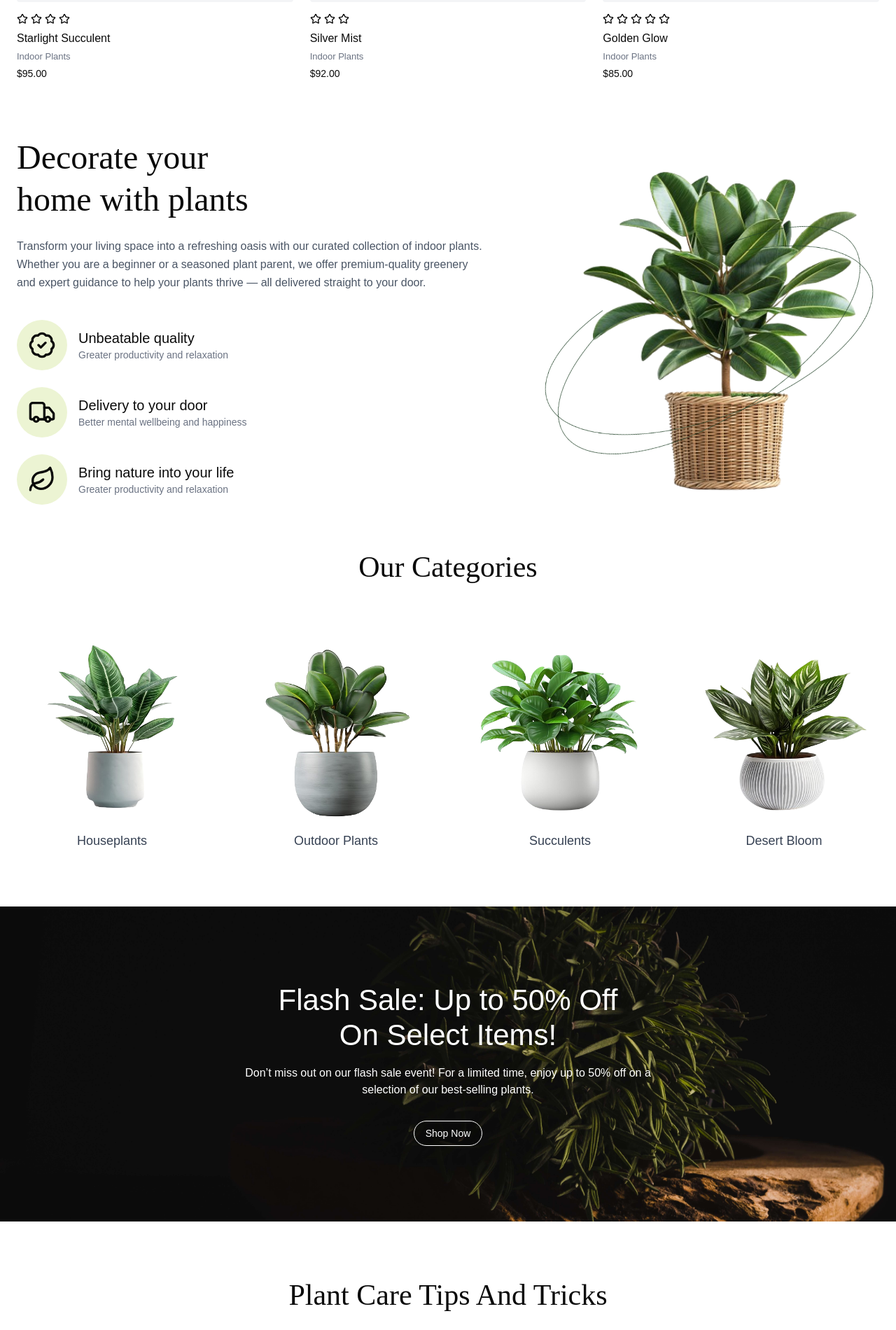
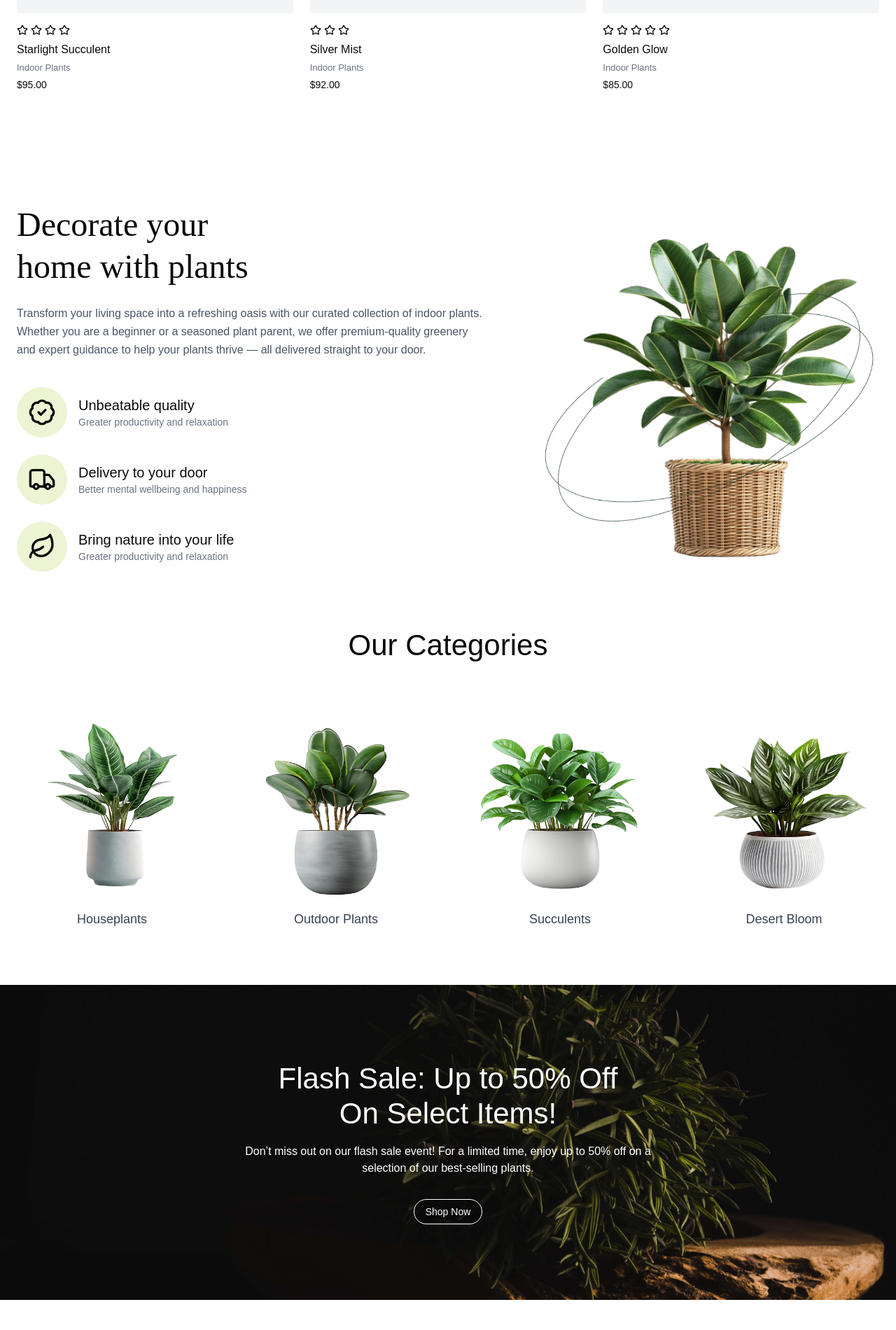
Before and after one commit to farhana988/Florish-frontend, a Next.js app: page / in a window 1280 px wide. Shown: the part 1540-3440 px from the top of the page at 70% size. Built offline with nearby package versions, Linux system fonts and the light colour scheme.

Commit message:
layout fixed

```diff
--- a/src/app/(userLayout)/layout.tsx
+++ b/src/app/(userLayout)/layout.tsx
@@ -8,15 +8,13 @@ import bannerConfig from "@/components/modules/home/banner/bannerConfig";
 
 const UserLayout = ({ children }: { children: React.ReactNode }) => {
   const pathname = usePathname();
-  const isHome = pathname === "/";
   const bannerData = bannerConfig[pathname];
   return (
     <>
       <Navbar />
       {bannerData && <Banner {...bannerData} />}
       <div
-        className={`max-w-7xl mx-auto min-h-screen space-y-16 lg:space-y-20
-         ${isHome ? "px-0" : "px-6 mt-20"} `}
+        className={`max-w-7xl mx-auto min-h-screen space-y-16 lg:space-y-20 px-6 mt-20 `}
       >
         {children}
       </div>
--- a/src/app/(userLayout)/page.tsx
+++ b/src/app/(userLayout)/page.tsx
@@ -9,16 +9,12 @@ import WhyChooseUs from "@/components/modules/home/why-choose-us/WhyChooseUs";
 const HomePage = () => {
   return (
     <>
-      <section className="px-6 ">
-        <WhyChooseUs />
-        <TrendingProducts />
-        <PromoSection />
-        <Categories />
-      </section>
+      <WhyChooseUs />
+      <TrendingProducts />
+      <PromoSection />
+      <Categories />
       <FlashSale />
-      <section className="px-6 ">
-        <PlantCareTips />
-      </section>
+      <PlantCareTips />
       <ShowcaseBanner />
     </>
   );
--- a/src/components/modules/about/AboutPage.tsx
+++ b/src/components/modules/about/AboutPage.tsx
@@ -7,12 +7,13 @@ const AboutPage = () => {
   return (
     <div className="space-y-16">
       <VisionSection />
-
-      <div className="w-screen relative left-1/2 right-1/2 -mx-[50vw] h-60 md:h-72 lg:h-96 xl:h-[450px]">
-        <Image src="/about.jpg" alt="about" fill className="object-cover" />
-        {/* Dark Overlay */}
-        <div className="absolute inset-0 bg-black opacity-60 z-10" />
-      </div>
+      <section className="mx-[-1.5rem]">
+        <div className=" relative h-60 md:h-72 lg:h-96 xl:h-[450px]">
+          <Image src="/about.jpg" alt="about" fill className="object-cover" />
+          {/* Dark Overlay */}
+          <div className="absolute inset-0 bg-black opacity-60 z-10" />
+        </div>
+      </section>
 
       <CoreValuesSection />
       <MissionSection />
--- a/src/components/modules/home/ShowcaseBanner/ShowcaseBanner.tsx
+++ b/src/components/modules/home/ShowcaseBanner/ShowcaseBanner.tsx
@@ -4,7 +4,11 @@ import React from "react";
 
 const ShowcaseBanner = () => {
   return (
-    <section className="relative h-52 md:h-72 lg:h-96 xl:h-[450px] w-full flex items-center justify-center text-center rounded">
+    <section className="mx-[-1.5rem]">
+      <div
+        className="relative h-52 md:h-72 lg:h-96 xl:h-[450px] w-full flex items-center
+     justify-center text-center rounded "
+      >
         {/* Background Image */}
         <Image
           src="/ShowcaseBanner.jpg"
@@ -31,6 +35,7 @@ const ShowcaseBanner = () => {
           </h1>
           <OutlineBtn text="Shop All Plants" href="/shop" />
         </div>
+      </div>
     </section>
   );
 };
--- a/src/components/modules/home/flash-sale/FlashSale.tsx
+++ b/src/components/modules/home/flash-sale/FlashSale.tsx
@@ -4,7 +4,8 @@ import OutlineBtn from "../../../buttons/OutlineBtn";
 
 const FlashSale = () => {
   return (
-    <section className="relative h-60 md:h-72 lg:h-96 xl:h-[450px] w-full flex items-center justify-center text-center rounded">
+    <section className="mx-[-1.5rem]">
+      <div className="relative h-60 md:h-72 lg:h-96 xl:h-[450px] w-full flex items-center justify-center text-center rounded">
         {/* Background Image */}
 
         <Image
@@ -33,6 +34,7 @@ const FlashSale = () => {
             className="text-white border-white hover:bg-white hover:text-black"
           />
         </div>
+      </div>
     </section>
   );
 };
--- a/src/components/modules/home/why-choose-us/WhyChooseUs.tsx
+++ b/src/components/modules/home/why-choose-us/WhyChooseUs.tsx
@@ -3,7 +3,7 @@ import { plantFeaturesData } from "@/data/plantFeaturesData";
 
 const WhyChooseUs = () => {
   return (
-    <div className="py-8 grid grid-cols-2 md:grid-cols-4 xl:grid-cols-5 lg:gap-6 border-b">
+    <div className="py-8 -mt-20 grid grid-cols-2 md:grid-cols-4 xl:grid-cols-5 lg:gap-6 border-b">
       {plantFeaturesData.map((item, index) => (
         <div
           key={index}
--- a/src/components/shared/SectionHeader.tsx
+++ b/src/components/shared/SectionHeader.tsx
@@ -6,7 +6,7 @@ interface SectionHeaderProps {
 const SectionHeader = ({ title, className }: SectionHeaderProps) => {
   return (
     <h2
-      className={`text-3xl lg:text-[42px] sm:text-3xl headline text-center my-16 ${className}`}
+      className={`text-3xl lg:text-[42px] sm:text-3xl text-center my-16 ${className}`}
     >
       {title}
     </h2>
```
Also changed, not shown: 1 other file (tests, documents, lock files or other folders). Lines whose indentation alone changed are shown as unchanged.
